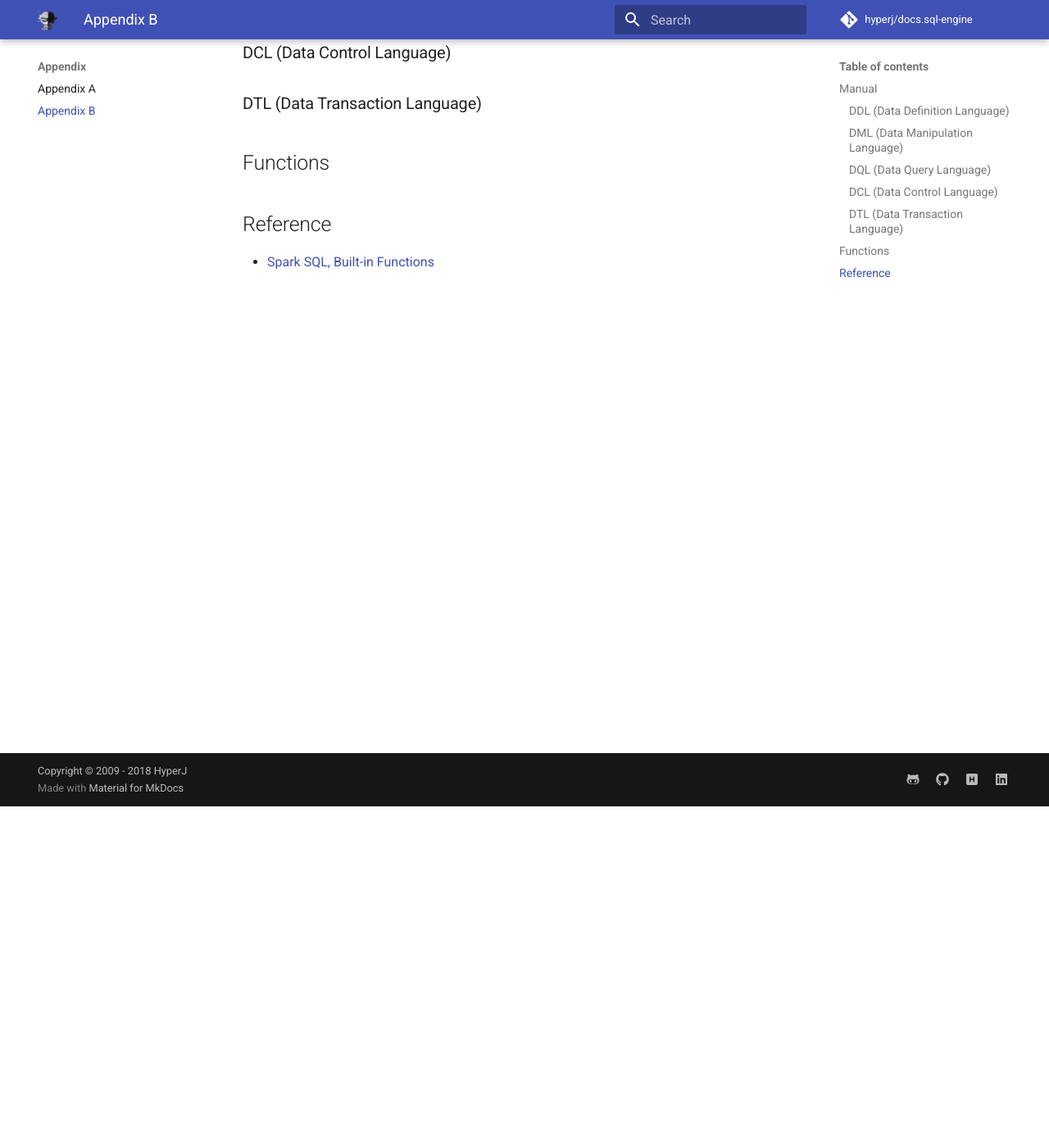
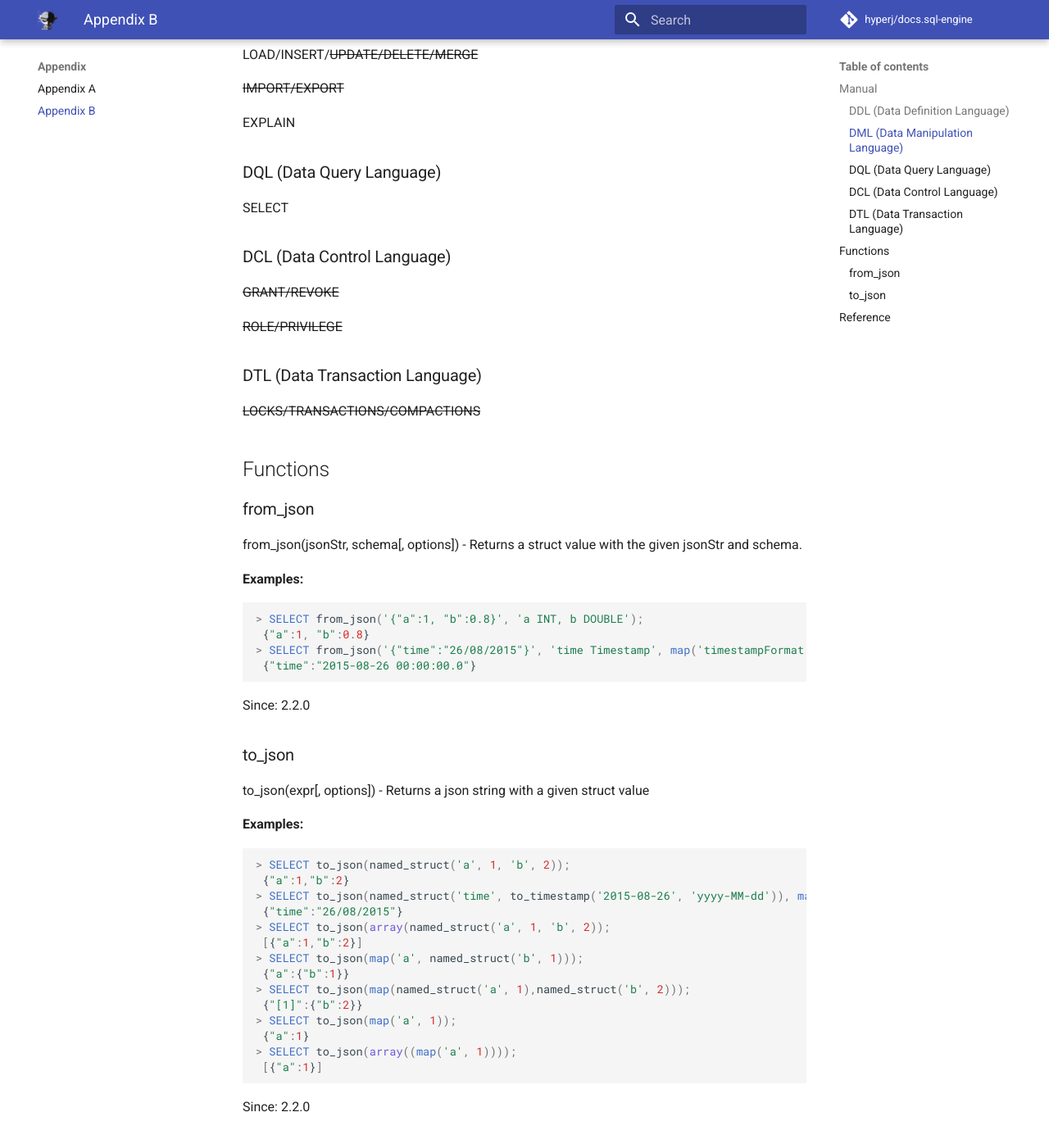
Before and after one commit to hyperj/note.sql-engine, an MkDocs documentation site: the page built from docs/appendix-b.md, in a window 1280 px wide and 1400 px high, scrolled down 416 px. Shown: the top 1396 px of the window at 82% size. Built offline with MkDocs 1.6.1 and Material for MkDocs 9.7.7, drawn with Linux system fonts in a browser that asks for light colours; comment, search, counter and statistics services are not loaded; some of the changed text lies outside the part shown.

Commit message:
update pages

````diff
--- a/docs/appendix-b.md
+++ b/docs/appendix-b.md
@@ -4,15 +4,75 @@
 
 ### DDL (Data Definition Language)
 
+CREATE/DROP/ALTER/TRUNCATE/SHOW/DESCRIBE
+
+DATABASE/TABLE/COLUMN/VIEW/~~INDEX/MACRO~~/FUNCTION
+
 ### DML (Data Manipulation Language)
+
+LOAD/INSERT/~~UPDATE/DELETE/MERGE~~
+
+~~IMPORT/EXPORT~~
+
+EXPLAIN
 
 ### DQL (Data Query Language)
 
+SELECT
+
 ### DCL (Data Control Language)
+
+~~GRANT/REVOKE~~
+
+~~ROLE/PRIVILEGE~~
 
 ### DTL (Data Transaction Language)
 
+~~LOCKS/TRANSACTIONS/COMPACTIONS~~
+
 ## Functions
+
+### from_json
+
+from_json(jsonStr, schema[, options]) - Returns a struct value with the given jsonStr and schema.
+
+**Examples:**
+
+```sql
+> SELECT from_json('{"a":1, "b":0.8}', 'a INT, b DOUBLE');
+ {"a":1, "b":0.8}
+> SELECT from_json('{"time":"26/08/2015"}', 'time Timestamp', map('timestampFormat', 'dd/MM/yyyy'));
+ {"time":"2015-08-26 00:00:00.0"}
+```
+
+Since: 2.2.0
+
+### to_json
+
+to_json(expr[, options]) - Returns a json string with a given struct value
+
+**Examples:**
+
+```sql
+> SELECT to_json(named_struct('a', 1, 'b', 2));
+ {"a":1,"b":2}
+> SELECT to_json(named_struct('time', to_timestamp('2015-08-26', 'yyyy-MM-dd')), map('timestampFormat', 'dd/MM/yyyy'));
+ {"time":"26/08/2015"}
+> SELECT to_json(array(named_struct('a', 1, 'b', 2));
+ [{"a":1,"b":2}]
+> SELECT to_json(map('a', named_struct('b', 1)));
+ {"a":{"b":1}}
+> SELECT to_json(map(named_struct('a', 1),named_struct('b', 2)));
+ {"[1]":{"b":2}}
+> SELECT to_json(map('a', 1));
+ {"a":1}
+> SELECT to_json(array((map('a', 1))));
+ [{"a":1}]
+```
+
+Since: 2.2.0
+
+
 
 ## Reference
 
````
Also changed, not shown: docs/appendix-a.md (+15 -0 lines), docs/case.md (+14 -0 lines), docs/metrics.md (+2 -0 lines).
